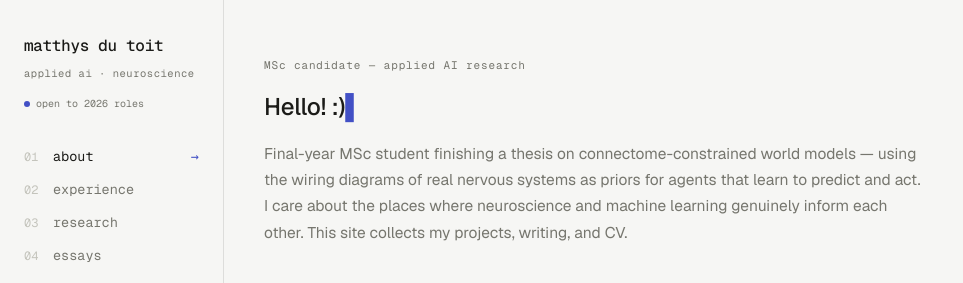
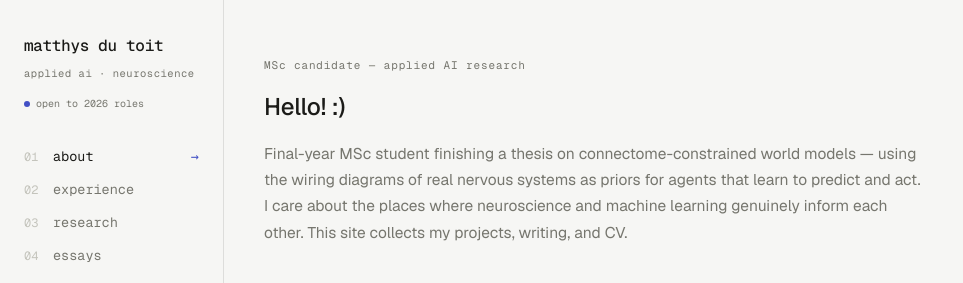
Before and after one commit to mmdt01/mmdt01.github.io, a Jekyll site: the page built from index.html, in a window 1280 px wide. Shown: the top 283 px of the page, without its empty margins (0-963 px from the left). Built offline with Jekyll 4.4.1, drawn with Linux system fonts in a browser that asks for light colours; nearby versions of some CDN libraries.

Commit message:
Removed the blinking cursor on the about page heading

```diff
--- a/assets/css/main.css
+++ b/assets/css/main.css
@@ -205,10 +205,6 @@ img { max-width: 100%; display: block; }
 }
 hr { border: 0; border-top: 1px solid var(--line); margin: 2.2rem 0; }
 
-/* Blinking terminal caret after the hero (homepage). */
-.caret { color: var(--accent); font-weight: 400; animation: blink 1.1s steps(1) infinite; }
-@keyframes blink { 50% { opacity: 0; } }
-
 /* ============================================================
    Section label + list rows (research / essays / home)
    ============================================================ */
--- a/index.html
+++ b/index.html
@@ -6,7 +6,7 @@ description: Final-year MSc student working on connectome-constrained world mode
 <h2 class="sr-only">About {{ site.name }}</h2>
 
 <p class="eyebrow">{{ site.role }}</p>
-<p class="hero">{{ site.statement }}<span class="caret" aria-hidden="true">&#9612;</span></p>
+<p class="hero">{{ site.statement }}</p>
 
 <p class="lede">
   Final-year MSc student finishing a thesis on connectome-constrained world
```
